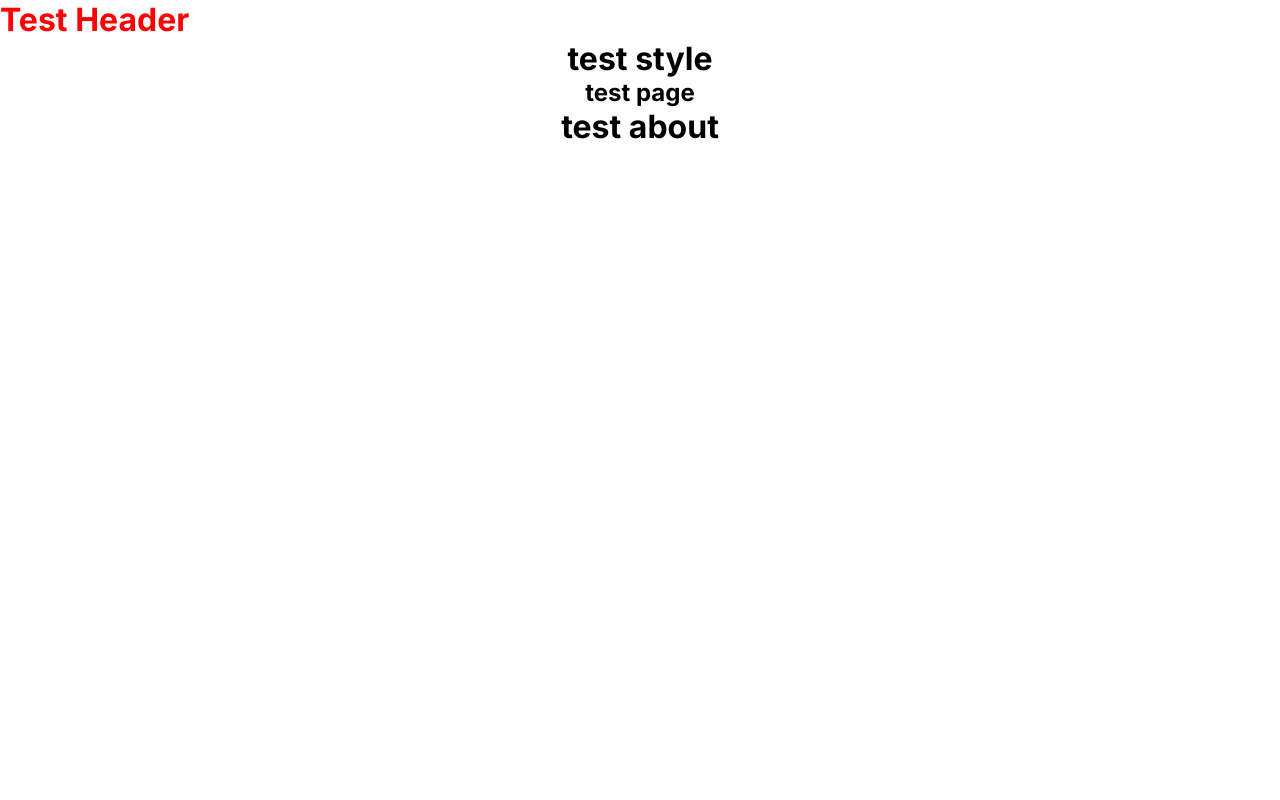
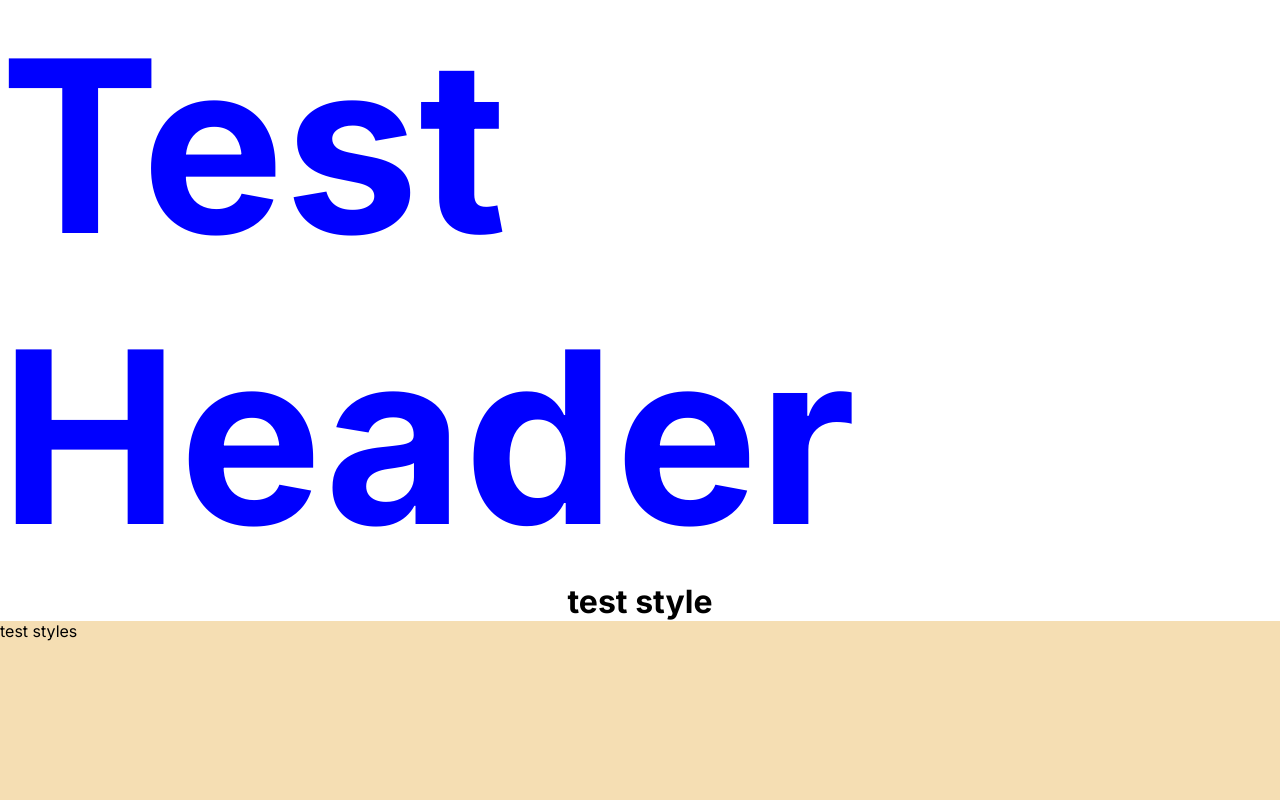
Before and after one commit to gustavocarvalho-ra/Next_Consultoria, a Next.js app: page / in a window 1280 px wide. Shown: the top 800 px of the page. Built offline with nearby package versions, Linux system fonts and the light colour scheme.

Commit message:
feat: test style components

```diff
--- a/src/app/components/Header/index.tsx
+++ b/src/app/components/Header/index.tsx
@@ -1,9 +1,12 @@
+"use client"
+
 
 import styles from "../../page.module.css"
 import Link from "next/link";
+import { Hea } from "./styles";
 
 export default function Header() {
   return (
-    <h1 className={styles.color}>Test Header</h1>
+    <Hea className={styles.color}>Test Header</Hea>
   )
 }
--- a/src/app/components/Header/styles.ts
+++ b/src/app/components/Header/styles.ts
@@ -0,0 +1,6 @@
+import styled from "styled-components";
+
+export const Hea = styled.h1 `
+  color: blue;
+  font-size: 15em;
+`
--- a/src/app/components/Main/index.tsx
+++ b/src/app/components/Main/index.tsx
@@ -0,0 +1,15 @@
+"use client"
+
+import { Mai } from "./styles"
+
+
+export default function Main() {
+  return (
+
+    <Mai>
+      <div className="container">
+        test styles
+      </div>
+    </Mai>
+  )
+}
--- a/src/app/components/Main/styles.ts
+++ b/src/app/components/Main/styles.ts
@@ -0,0 +1,7 @@
+import styled from "styled-components";
+
+export const Mai = styled.div `
+  width: 100vw;
+  height: 80vh;
+  background-color: wheat;
+`
--- a/src/app/page.tsx
+++ b/src/app/page.tsx
@@ -2,12 +2,14 @@ import Image from "next/image";
 import styles from "./page.module.css";
 import Header from "./components/Header";
 import About from "./about/page";
+import Main from "./components/Main";
 
 export default function Home() {
   return (
     <main>
       <Header />
       <h1 className={styles.main}>test style</h1>
+      <Main />
       <About />
     </main>
   );
```
